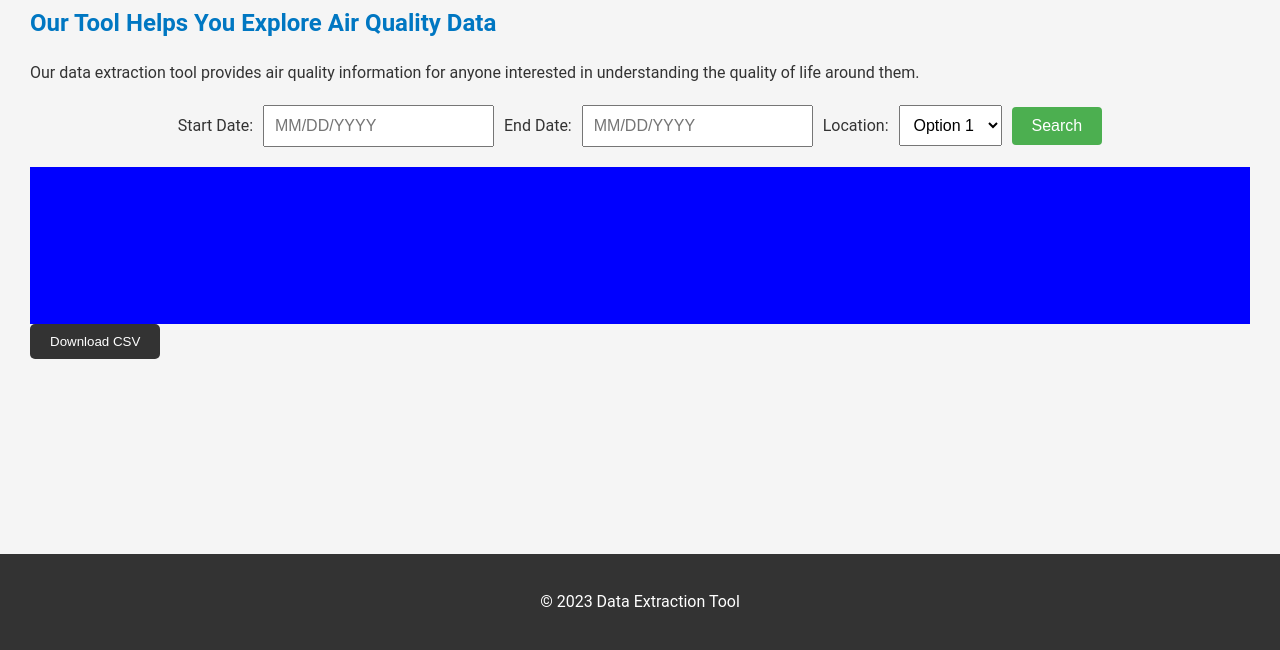
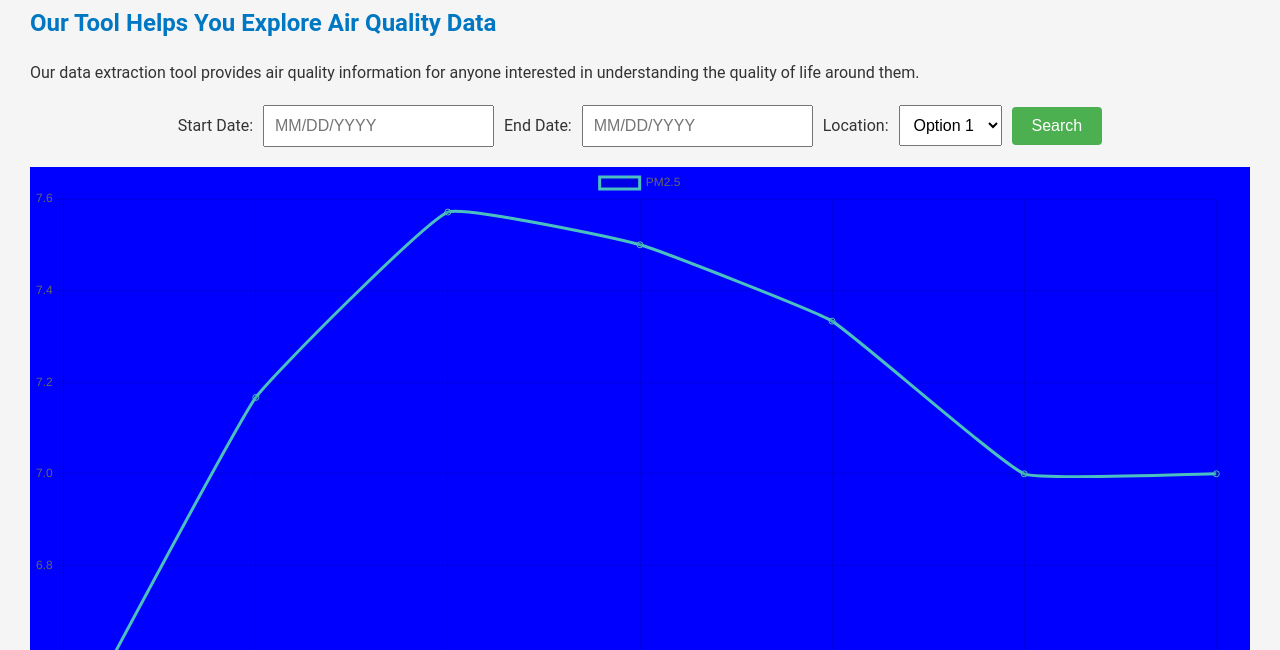
Before and after one commit to GuntherChung/INST490-AQ-Data-Extraction-Tool, a website: page Website/index.html in a window 1280 px wide. Shown: the part 150-800 px from the top of the page. Drawn offline with nearby package versions, Linux system fonts and the light colour scheme; no server answers.

Commit message:
some errors fixed, chart displays on web page

```diff
--- a/Website/index.html
+++ b/Website/index.html
@@ -6,11 +6,15 @@
   <meta http-equiv="X-UA-Compatible" content="ie=edge">
   <title>Data Extraction Tool</title>
   <script src="script.js" defer></script>
+  <script src="lib/moment/moment.lib.js"></script>
   <script src="https://cdn.jsdelivr.net/npm/chart.js"></script>
   <link rel="stylesheet" href="style.css">
   <link href="https://fonts.googleapis.com/css?family=Open+Sans:400,700&display=swap" rel="stylesheet">
 </head>
 <body>
+  <script>
+    console.log(moment())
+  </script>
   <header>
     <nav>
       <ul>
--- a/Website/script.js
+++ b/Website/script.js
@@ -162,4 +162,7 @@ function initializeChart() {
   });
 }
 
-initializeChart()
+
+document.addEventListener("DOMContentLoaded", function() {
+  initializeChart();
+});
```
